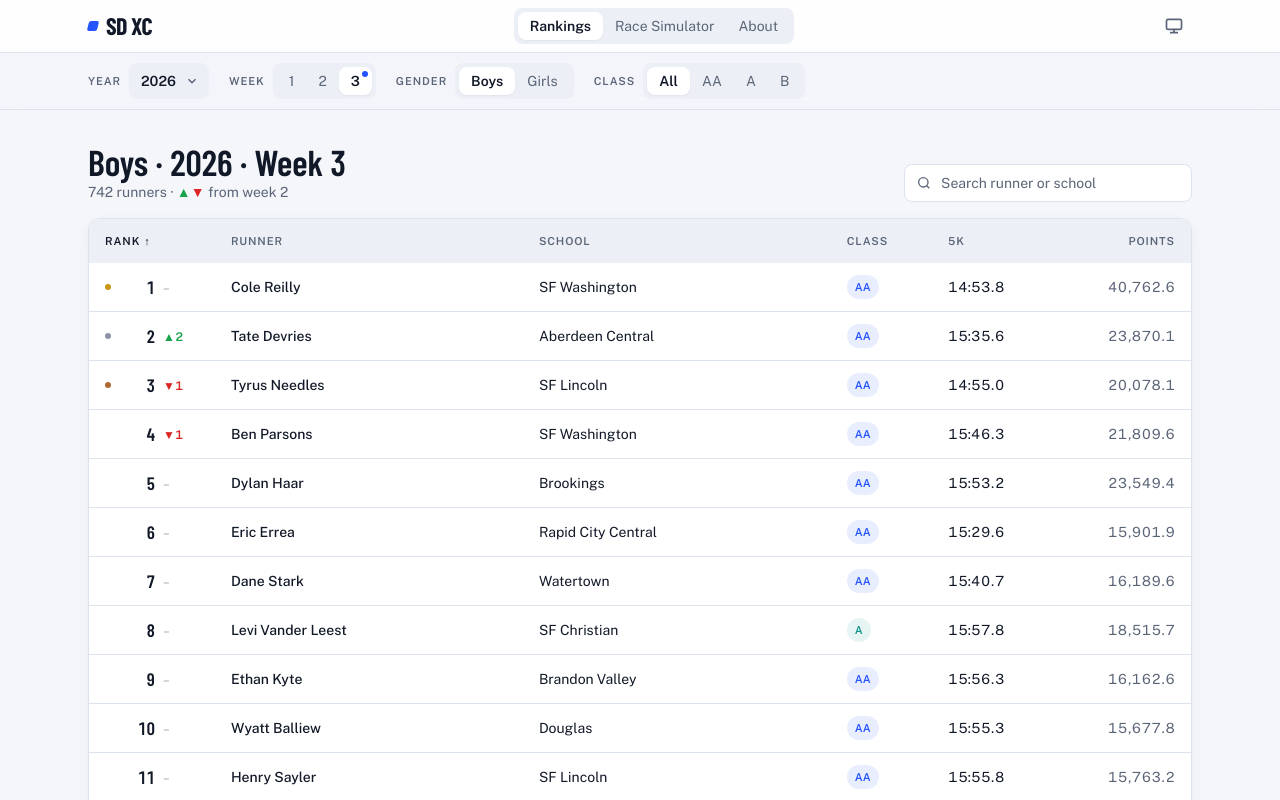
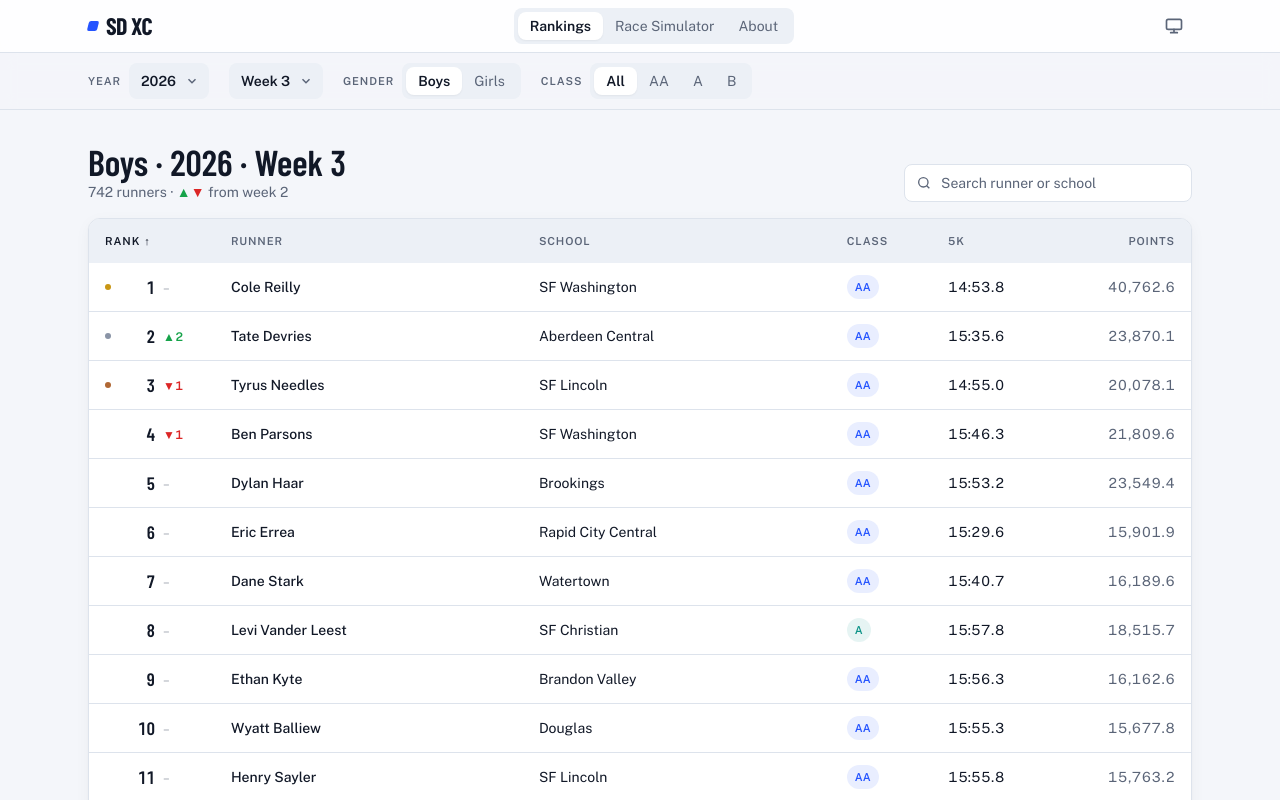
Before and after one commit to dan-burk/sdxc, a React (Vite) app: page / in a window 1280 px wide. Shown: the top 800 px of the page. Built offline with nearby package versions, Linux system fonts and the light colour scheme.

Commit message:
Week picker is a dropdown too, sharing one Dropdown component with year
Co-Authored-By: Claude Opus 5.5 <noreply@anthropic.com>

```diff
--- a/src/components/FilterBar.tsx
+++ b/src/components/FilterBar.tsx
@@ -1,5 +1,5 @@
 import type { Gender, SchoolClass } from '../types'
-import { Segmented } from './ui'
+import { Dropdown, Segmented } from './ui'
 
 export type ClassFilter = SchoolClass | 'All'
 
@@ -17,38 +17,13 @@ interface Props {
 }
 
 export function FilterBar(p: Props) {
-  const weeks = Array.from({ length: p.latestWeek }, (_, i) => i + 1)
+  // Newest first in both dropdowns
+  const weeks = Array.from({ length: p.latestWeek }, (_, i) => p.latestWeek - i)
   return (
     <div className="border-b border-border bg-bg/90 backdrop-blur">
       <div className="mx-auto flex max-w-6xl snap-x items-center gap-5 overflow-x-auto px-4 py-2.5 sm:px-6">
-        <label className="flex shrink-0 items-center gap-2">
-          <span className="label hidden md:inline">Year</span>
-          <span className="relative">
-            <select
-              aria-label="Year"
-              value={p.year}
-              onChange={e => p.onYear(Number(e.target.value))}
-              className="cursor-pointer appearance-none rounded bg-surface-2 py-2 pl-3 pr-8 text-sm font-semibold text-text outline-none focus:ring-2 focus:ring-accent/30"
-            >
-              {[...p.years].reverse().map(y => <option key={y} value={y}>{y}</option>)}
-            </select>
-            <svg className="pointer-events-none absolute right-2.5 top-1/2 h-3.5 w-3.5 -translate-y-1/2 text-muted" viewBox="0 0 24 24" fill="none" stroke="currentColor" strokeWidth={2.5}>
-              <path d="m6 9 6 6 6-6" />
-            </svg>
-          </span>
-        </label>
-        <Segmented
-          label="Week"
-          options={weeks}
-          value={p.week}
-          onChange={p.onWeek}
-          render={w => (
-            <>
-              <span className="md:hidden">W</span>{w}
-              {w === p.latestWeek && <span className="absolute right-1 top-1 h-1.5 w-1.5 rounded-full bg-accent" />}
-            </>
-          )}
-        />
+        <Dropdown label="Year" options={[...p.years].reverse()} value={p.year} onChange={p.onYear} />
+        <Dropdown label="Week" options={weeks} value={p.week} onChange={p.onWeek} render={w => `Week ${w}`} showLabel={false} />
         <Segmented
           label="Gender"
           options={['boys', 'girls'] as Gender[]}
--- a/src/components/ui.tsx
+++ b/src/components/ui.tsx
@@ -33,6 +33,36 @@ export function Segmented<T extends string | number>({ label, options, value, on
   )
 }
 
+interface DropdownProps {
+  label: string
+  options: number[]
+  value: number
+  onChange: (value: number) => void
+  render?: (option: number) => string
+  showLabel?: boolean
+}
+
+export function Dropdown({ label, options, value, onChange, render = String, showLabel = true }: DropdownProps) {
+  return (
+    <label className="flex shrink-0 items-center gap-2">
+      {showLabel && <span className="label hidden md:inline">{label}</span>}
+      <span className="relative">
+        <select
+          aria-label={label}
+          value={value}
+          onChange={e => onChange(Number(e.target.value))}
+          className="cursor-pointer appearance-none rounded bg-surface-2 py-2 pl-3 pr-8 text-sm font-semibold text-text outline-none focus:ring-2 focus:ring-accent/30"
+        >
+          {options.map(o => <option key={o} value={o}>{render(o)}</option>)}
+        </select>
+        <svg className="pointer-events-none absolute right-2.5 top-1/2 h-3.5 w-3.5 -translate-y-1/2 text-muted" viewBox="0 0 24 24" fill="none" stroke="currentColor" strokeWidth={2.5}>
+          <path d="m6 9 6 6 6-6" />
+        </svg>
+      </span>
+    </label>
+  )
+}
+
 const CLASS_STYLE: Record<SchoolClass, string> = {
   AA: 'text-aa bg-aa/10',
   A: 'text-a bg-a/10',
```
